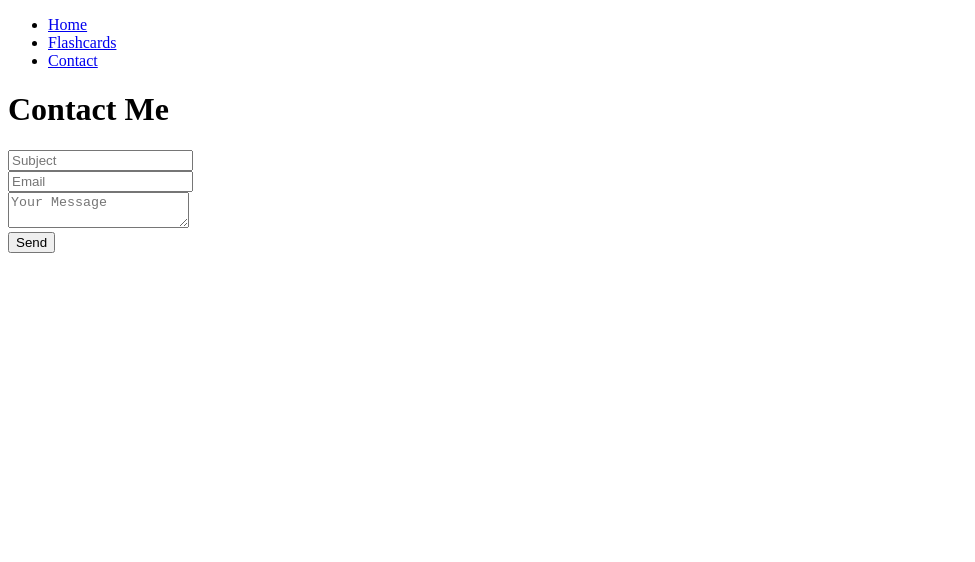
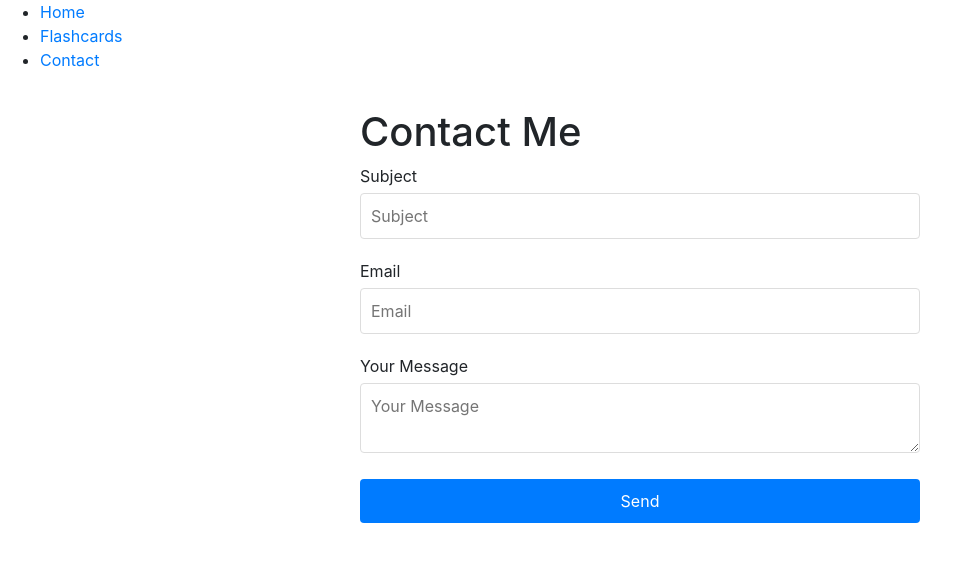
Before and after one commit to alialiyev818/assignment_3, a React (Create React App) app: page /contact in a window 1280 px wide. Shown: the top 562 px of the page, without its empty margins (0-975 px from the left). Built offline with nearby package versions, Linux system fonts and the light colour scheme.

Commit message:
Version 10 - Started working on the styling of the webpage and completely modernized the contact me page.

```diff
--- a/public/index.html
+++ b/public/index.html
@@ -3,7 +3,7 @@
 <head>
     <meta charset="UTF-8">
     <meta name="viewport" content="width=device-width, initial-scale=1.0">
-    <link rel="stylesheet" href="">
+    <link rel="stylesheet" href="https://stackpath.bootstrapcdn.com/bootstrap/4.3.1/css/bootstrap.min.css">
     <title>My App</title>
 </head>
 <body>
--- /dev/null
+++ b/src/ContactPage.css
@@ -0,0 +1,39 @@
+.contact-container {
+    max-width: 600px;
+    margin: auto;
+    padding: 20px;
+  }
+
+  .contact-form {
+    display: flex;
+    flex-direction: column;
+  }
+
+  .form-group {
+    margin-bottom: 20px;
+  }
+
+  label {
+    display: block;
+    margin-bottom: 5px;
+  }
+
+  input, textarea {
+    width: 100%;
+    padding: 10px;
+    border: 1px solid #ddd;
+    border-radius: 4px;
+  }
+
+  button {
+    padding: 10px 20px;
+    background-color: #007bff;
+    color: white;
+    border: none;
+    border-radius: 4px;
+    cursor: pointer;
+  }
+
+  button:hover {
+    background-color: #0056b3;
+  }
--- a/src/ContactPage.js
+++ b/src/ContactPage.js
@@ -1,13 +1,23 @@
 import React from 'react';
+import './ContactPage.css';
 
 function ContactPage() {
   return (
-    <div>
+    <div className="contact-container">
       <h1>Contact Me</h1>
-      <form>
-        <input type="text" placeholder="Subject" /><br />
-        <input type="email" placeholder="Email" /><br />
-        <textarea placeholder="Your Message"></textarea><br />
+      <form className="contact-form">
+        <div className="form-group">
+          <label htmlFor="subject">Subject</label>
+          <input type="text" id="subject" placeholder="Subject" />
+        </div>
+        <div className="form-group">
+          <label htmlFor="email">Email</label>
+          <input type="email" id="email" placeholder="Email" />
+        </div>
+        <div className="form-group">
+          <label htmlFor="message">Your Message</label>
+          <textarea id="message" placeholder="Your Message"></textarea>
+        </div>
         <button type="submit">Send</button>
       </form>
     </div>
```
